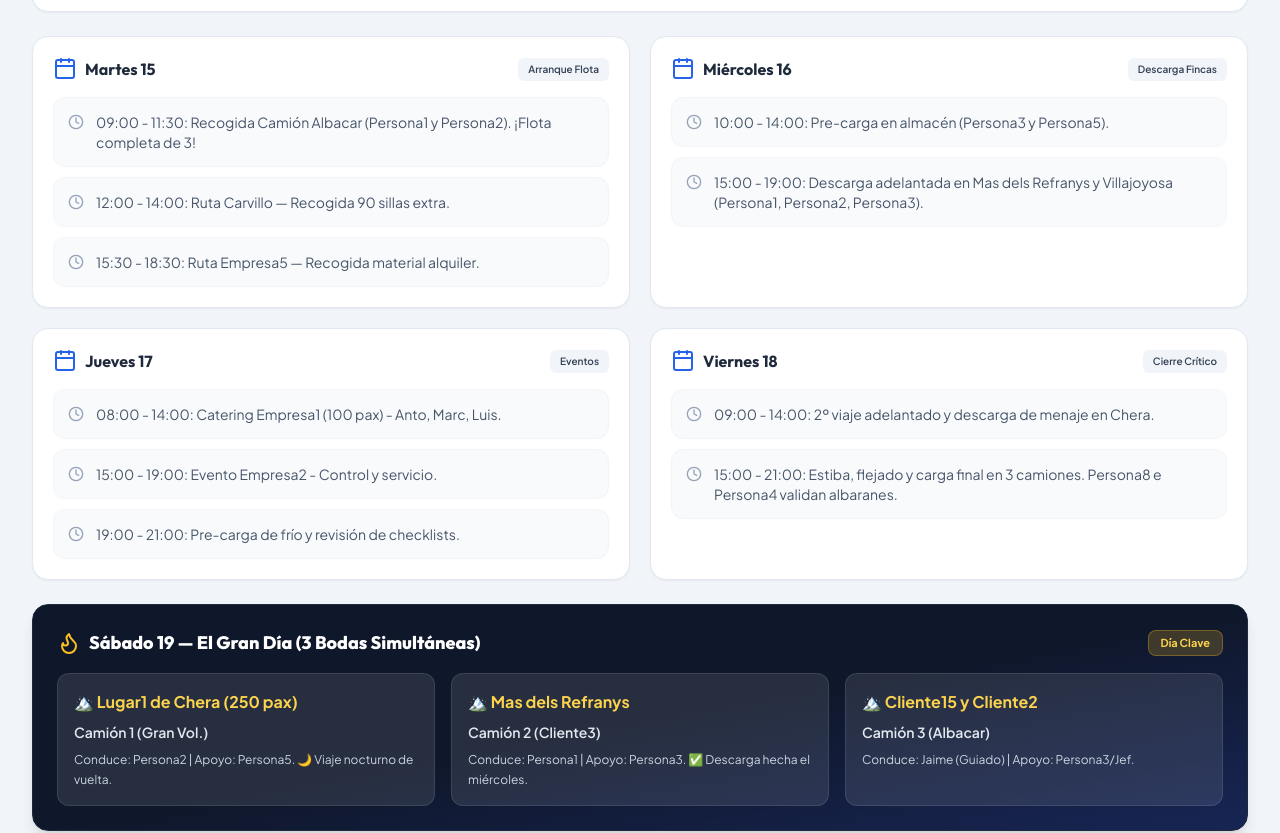
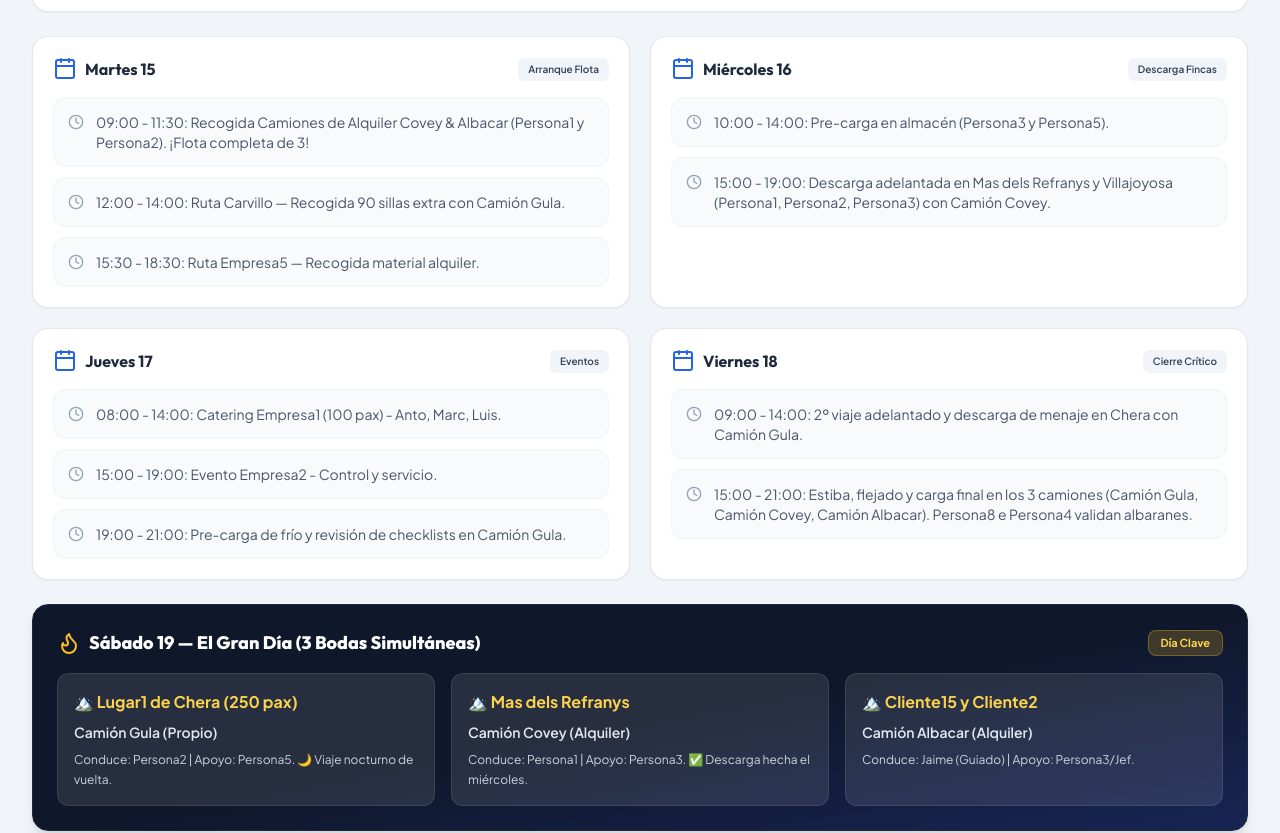
Before and after one commit to r2fod/gula-logistics, a React (Vite) app in the folder client/: page / in a window 1280 px wide. Shown: the part 596-1429 px from the top of the page. Built offline with nearby package versions, Linux system fonts and the light colour scheme.

Commit message:
fix: update fleet trucks to Camión Gula (propio), Camión Covey (alquiler), and Camión Albacar (alquiler)

```diff
--- a/client/src/components/PublicView.jsx
+++ b/client/src/components/PublicView.jsx
@@ -39,7 +39,11 @@ export default function PublicView({
   };
 
   const tasks = (data.tasks || []).filter(t => !t.isPrivate);
-  const trucks = data.trucks || [];
+  const trucks = (data.trucks && data.trucks.length > 0) ? data.trucks : [
+    { name: "Camión Gula", tag: "Propio (Gula)", status: "Operativo — Propiedad Gula Logística" },
+    { name: "Camión Covey", tag: "Alquiler Covey", status: "Operativo — Vehículo de Alquiler" },
+    { name: "Camión Albacar", tag: "Alquiler Albacar", status: "Operativo — Vehículo de Alquiler" }
+  ];
   const team = data.team || [];
 
   const completedTasksCount = tasks.filter(t => t.completed).length;
--- a/client/src/data/logisticsData.js
+++ b/client/src/data/logisticsData.js
@@ -4,6 +4,11 @@ export const logisticsData = {
     dateRange: "Del 15 al 20 de Septiembre de 2026",
     status: "Operativa Activa"
   },
+  trucks: [
+    { name: "Camión Gula", tag: "PROPIO GULA", status: "Operativo — Propiedad Gula Logística" },
+    { name: "Camión Covey", tag: "ALQUILER COVEY", status: "Operativo — Alquiler Covey" },
+    { name: "Camión Albacar", tag: "ALQUILER ALBACAR", status: "Operativo — Alquiler Albacar" }
+  ],
   team: [
     { role: "Dirección / Cocina / Ventas", members: "Anna y Cliente3" },
     { role: "Jefe Logística", members: "Persona8 (Supervisa y ayuda en base)" },
@@ -15,8 +20,8 @@ export const logisticsData = {
     martes: {
       title: "Martes 15", badge: "Arranque Flota",
       tasks: [
-        "09:00 - 11:30: Recogida Camión Albacar (Persona1 y Persona2). ¡Flota completa de 3!",
-        "12:00 - 14:00: Ruta Carvillo — Recogida 90 sillas extra.",
+        "09:00 - 11:30: Recogida Camiones de Alquiler Covey & Albacar (Persona1 y Persona2). ¡Flota completa de 3!",
+        "12:00 - 14:00: Ruta Carvillo — Recogida 90 sillas extra con Camión Gula.",
         "15:30 - 18:30: Ruta Empresa5 — Recogida material alquiler."
       ]
     },
@@ -24,7 +29,7 @@ export const logisticsData = {
       title: "Miércoles 16", badge: "Descarga Fincas",
       tasks: [
         "10:00 - 14:00: Pre-carga en almacén (Persona3 y Persona5).",
-        "15:00 - 19:00: Descarga adelantada en Mas dels Refranys y Villajoyosa (Persona1, Persona2, Persona3)."
+        "15:00 - 19:00: Descarga adelantada en Mas dels Refranys y Villajoyosa (Persona1, Persona2, Persona3) con Camión Covey."
       ]
     },
     jueves: {
@@ -32,30 +37,30 @@ export const logisticsData = {
       tasks: [
         "08:00 - 14:00: Catering Empresa1 (100 pax) - Anto, Marc, Luis.",
         "15:00 - 19:00: Evento Empresa2 - Control y servicio.",
-        "19:00 - 21:00: Pre-carga de frío y revisión de checklists."
+        "19:00 - 21:00: Pre-carga de frío y revisión de checklists en Camión Gula."
       ]
     },
     viernes: {
       title: "Viernes 18", badge: "Cierre Crítico",
       tasks: [
-        "09:00 - 14:00: 2º viaje adelantado y descarga de menaje en Chera.",
-        "15:00 - 21:00: Estiba, flejado y carga final en 3 camiones. Persona8 e Persona4 validan albaranes."
+        "09:00 - 14:00: 2º viaje adelantado y descarga de menaje en Chera con Camión Gula.",
+        "15:00 - 21:00: Estiba, flejado y carga final en los 3 camiones (Camión Gula, Camión Covey, Camión Albacar). Persona8 e Persona4 validan albaranes."
       ]
     }
   },
   saturdaySpecial: {
     title: "Sábado 19 — El Gran Día (3 Bodas Simultáneas)",
     weddings: [
-      { location: "Lugar1 de Chera (250 pax)", truck: "Camión 1 (Gran Vol.)", details: "Conduce: Persona2 | Apoyo: Persona5. 🌙 Viaje nocturno de vuelta." },
-      { location: "Mas dels Refranys", truck: "Camión 2 (Cliente3)", details: "Conduce: Persona1 | Apoyo: Persona3. ✅ Descarga hecha el miércoles." },
-      { location: "Cliente15 y Cliente2", truck: "Camión 3 (Albacar)", details: "Conduce: Jaime (Guiado) | Apoyo: Persona3/Jef." }
+      { location: "Lugar1 de Chera (250 pax)", truck: "Camión Gula (Propio)", details: "Conduce: Persona2 | Apoyo: Persona5. 🌙 Viaje nocturno de vuelta." },
+      { location: "Mas dels Refranys", truck: "Camión Covey (Alquiler)", details: "Conduce: Persona1 | Apoyo: Persona3. ✅ Descarga hecha el miércoles." },
+      { location: "Cliente15 y Cliente2", truck: "Camión Albacar (Alquiler)", details: "Conduce: Jaime (Guiado) | Apoyo: Persona3/Jef." }
     ]
   },
   sundayMonday: {
     title: "Domingo 20 & Lunes 21 — Logística Inversa y Limpieza",
     tasks: [
-      "Domingo (09:00 - 13:00): Descarga general de 3 camiones en almacén. Limpieza de vajilla a cargo de Persona6 y Persona7 (o Persona5).",
-      "Devoluciones: Devolución del Camión Albacar (Persona1/Persona2). Ruta a Empresa5 y 90 sillas a Carvillo el lunes."
+      "Domingo (09:00 - 13:00): Descarga general de los 3 camiones (Camión Gula, Camión Covey, Camión Albacar) en almacén. Limpieza de vajilla a cargo de Persona6 y Persona7 (o Persona5).",
+      "Devoluciones: Devolución de Camiones de Alquiler Albacar y Covey (Persona1/Persona2). Ruta a Empresa5 y 90 sillas a Carvillo el lunes."
     ]
   }
 };
```
